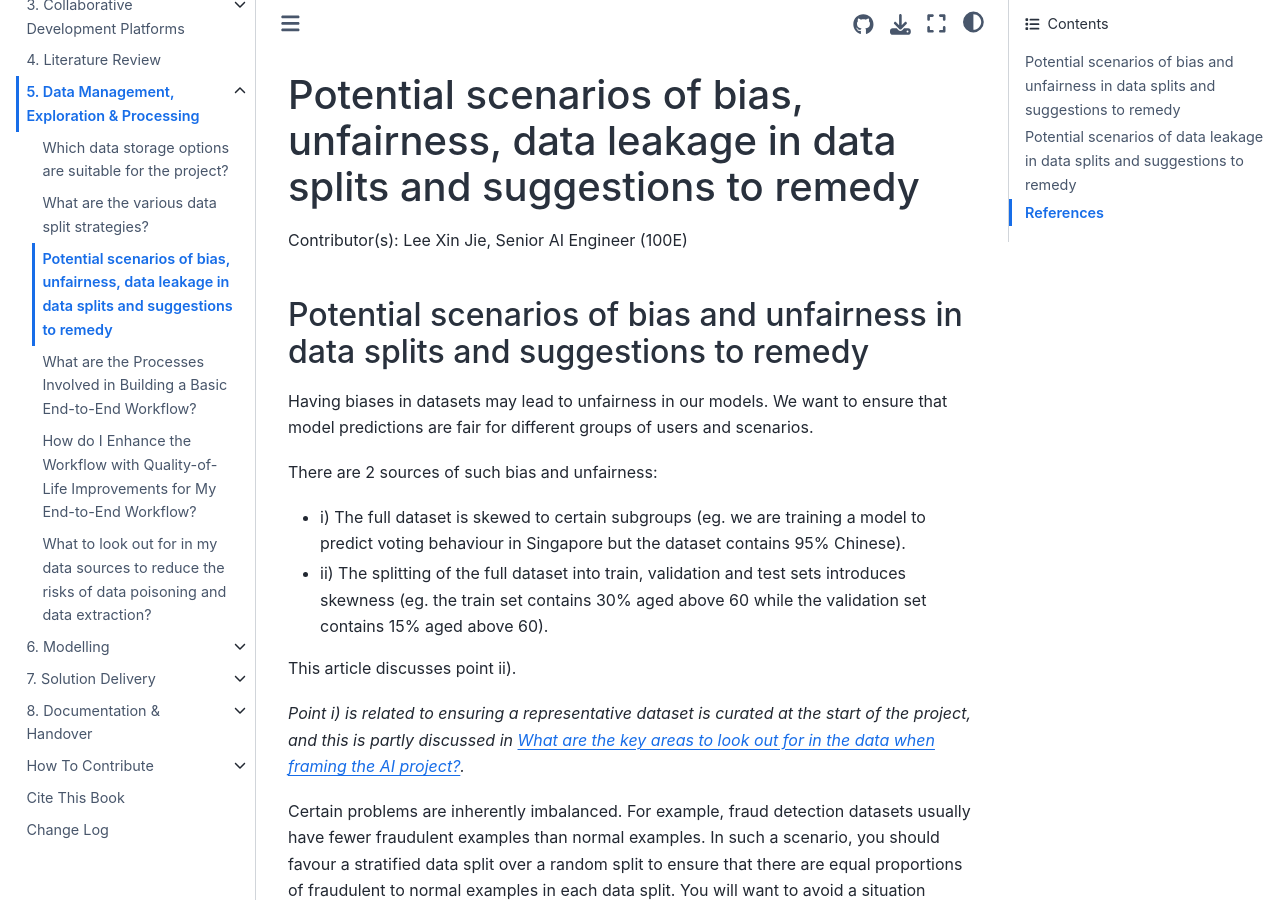
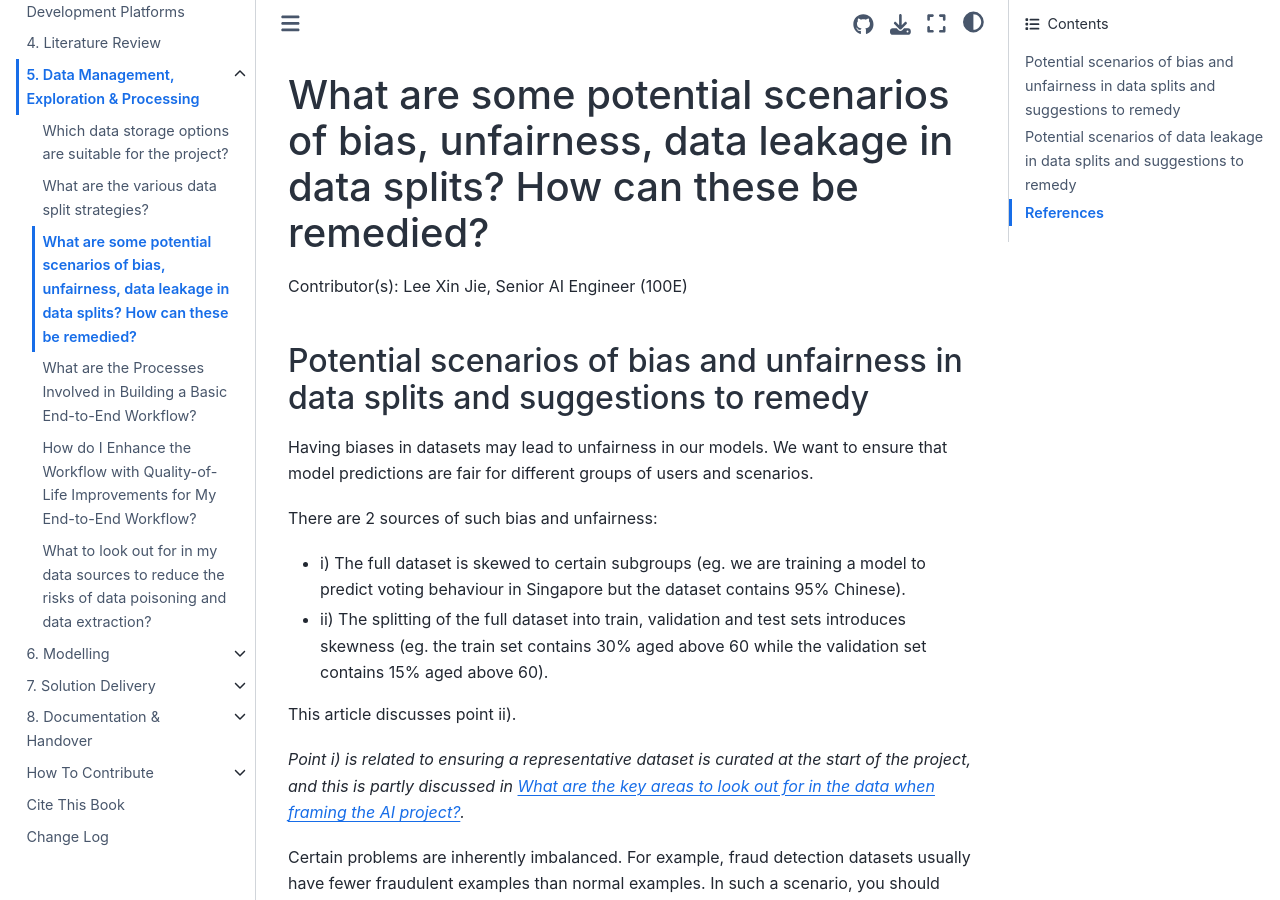
Before and after one commit to aisingapore/ai-practitioner-handbook, a Jupyter Book: the page built from book/5-data-mgmt-exp-proc/data-splits-bias-fairness-leakage.md, in a window 1280 px wide and 900 px high. Built offline with Jupyter Book 1.0.4 settings and Sphinx 7.4.7 and the Sphinx Book theme 1.1.4, drawn with Linux system fonts in a browser that asks for light colours.

Commit message:
Rephrased title as question

```diff
--- a/book/5-data-mgmt-exp-proc/data-splits-bias-fairness-leakage.md
+++ b/book/5-data-mgmt-exp-proc/data-splits-bias-fairness-leakage.md
@@ -1,4 +1,4 @@
-# Potential scenarios of bias, unfairness, data leakage in data splits and suggestions to remedy
+# What are some potential scenarios of bias, unfairness, data leakage in data splits? How can these be remedied?
 
 Contributor(s): Lee Xin Jie, Senior AI Engineer (100E)
 
```
